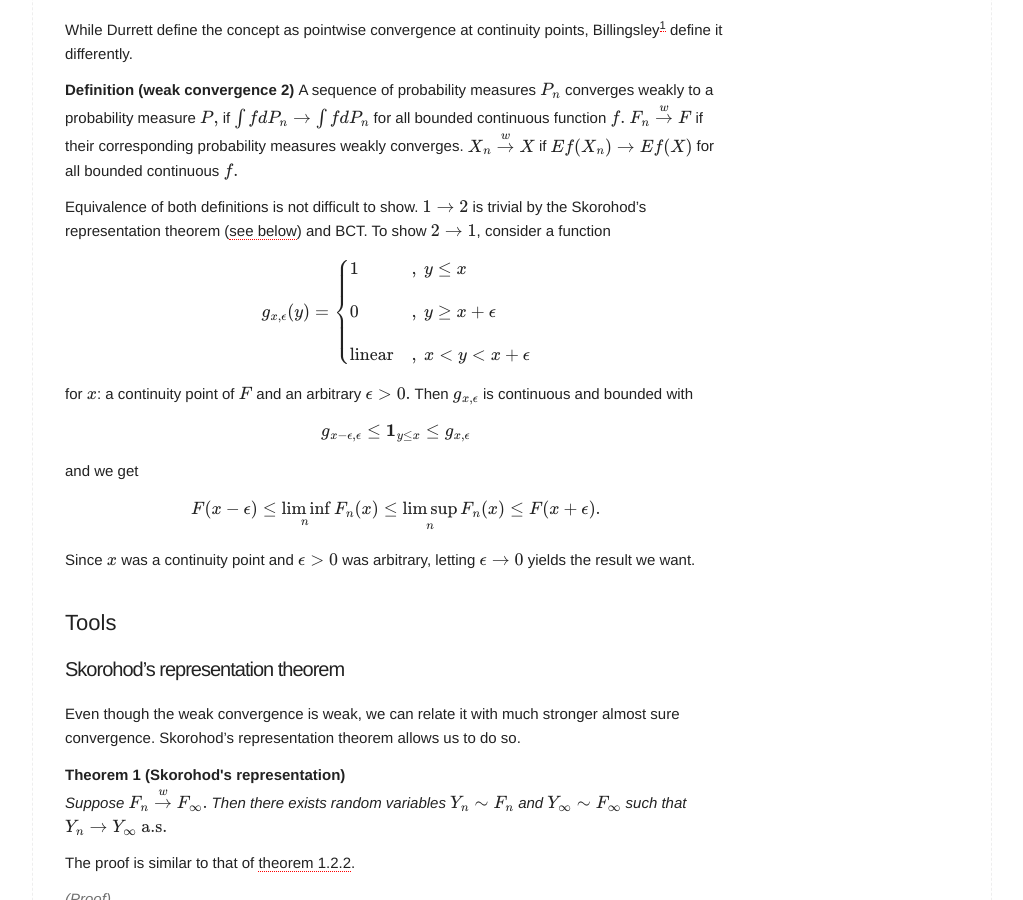
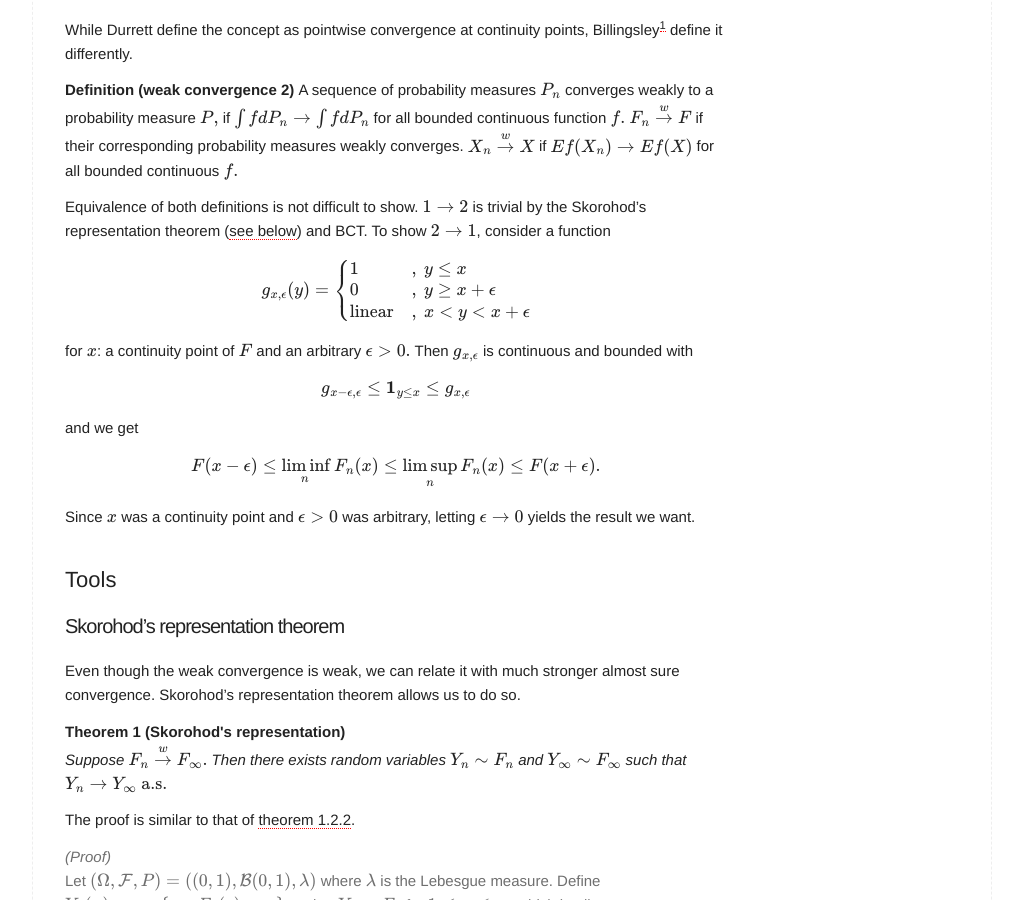
Before and after one commit to naturale0/naturale0.github.io, a Jekyll site: the page built from _posts/2020-12-22-[PTE] 3.2.1 weak convergence.md, in a window 1280 px wide and 900 px high, scrolled down 683 px. Shown: the whole window, without its empty margins (128-1151 px from the left). Built offline with Jekyll 4.4.1, drawn with Linux system fonts in a browser that asks for light colours; formulas are drawn with MathJax 3; comment, search, counter and statistics services are not loaded.

```diff
--- a/_posts/2020-12-22-[PTE] 3.2.1 weak convergence.md
+++ b/_posts/2020-12-22-[PTE] 3.2.1 weak convergence.md
@@ -28,8 +28,8 @@ A sequence of probability measures $P_n$ converges weakly to a probability measu
 Equivalence of both definitions is not difficult to show. $1\rightarrow 2$ is trivial by the Skorohod's representation theorem ([see below](http://naturale0.github.io/probability/PTE-3.2-weak-convergence#skorohods-representation-theorem)) and BCT. To show $2\rightarrow 1$, consider a function
 
 $$g_{x,\epsilon}(y) = \begin{cases}
- 1 &,~ y \le x \\\\
- 0 &,~ y \ge x+\epsilon \\\\
+ 1 &,~ y \le x \\
+ 0 &,~ y \ge x+\epsilon \\
  \text{linear} &,~ x < y < x+\epsilon
 \end{cases}$$
 
```
Also changed, not shown: 2 other files.
